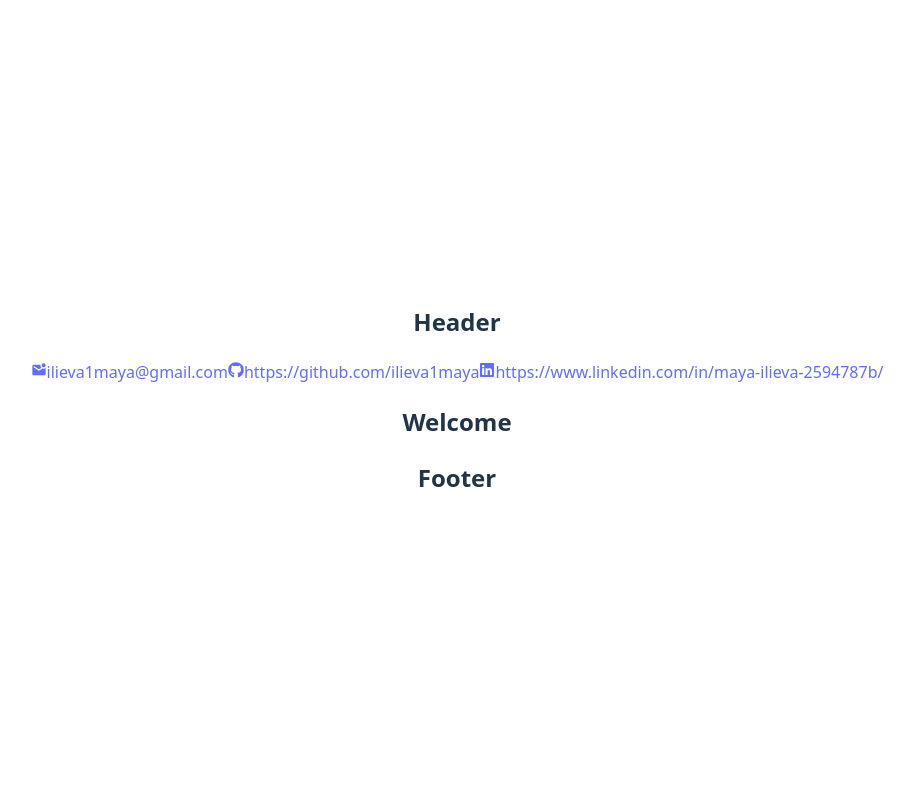
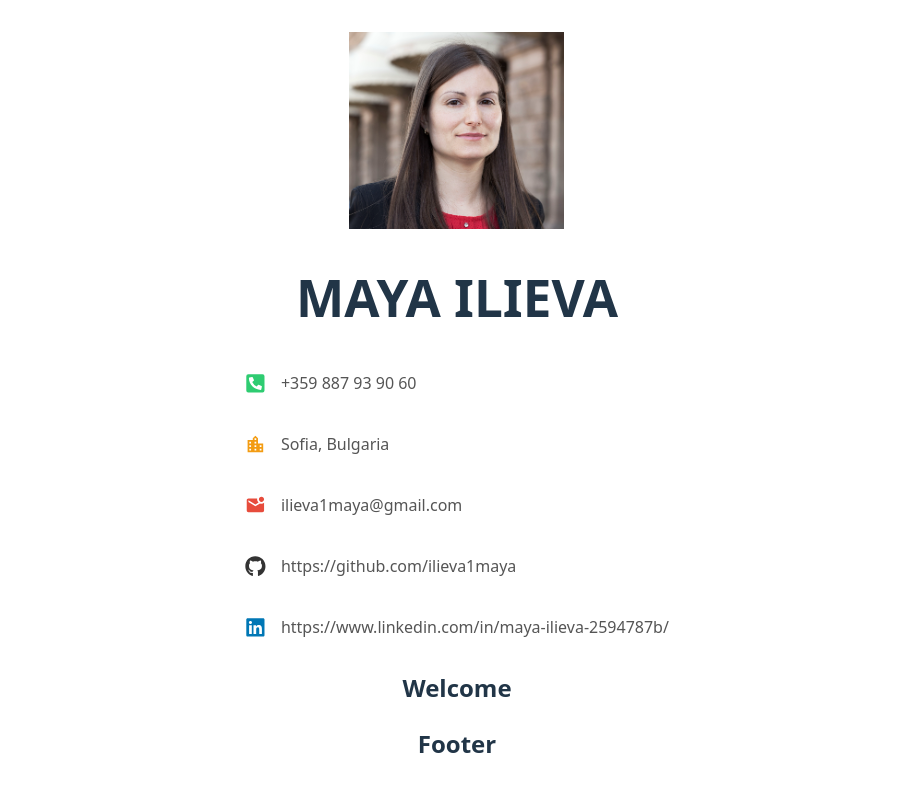
Before and after one commit to ilieva1maya/MayaIlieva_Resume, a React (Vite) app: page / in a window 1280 px wide. Shown: the top 792 px of the page, without its empty margins (183-1098 px from the left). Built offline with nearby package versions, Linux system fonts and the light colour scheme.

Commit message:
Navbar & Header

```diff
--- a/src/App.jsx
+++ b/src/App.jsx
@@ -3,7 +3,7 @@ import './App.css';
 import Header from './components/Header';
 import Welcome from './components/Welcome';
 import Footer from './components/Footer';
-import Navbar from './components/Navbar';
+import Navbar from './components/navbar/Navbar';
 
 function App() {
 
--- a/src/components/Header.jsx
+++ b/src/components/Header.jsx
@@ -1,5 +1,8 @@
 export default function Header() {
     return (
-        <h2>Header</h2>
+        <div>
+            <img src="/images/MayaIlieva_photo.png" alt="Maya Ilieva's photo" />
+            <h1>MAYA ILIEVA</h1>
+        </div>
     )
 }
--- a/src/components/Navbar.jsx
+++ /dev/null
@@ -1,23 +0,0 @@
-import { FaGithub, FaLinkedin } from "react-icons/fa";
-import { MdMarkEmailUnread } from "react-icons/md";
-
-export default function Navbar() {
-  return (
-    <nav>
-      <div className="navbar-nav">
-        <a href="mailto:ilieva1maya@gmail.com" target="_blank">
-          <MdMarkEmailUnread />
-          ilieva1maya@gmail.com
-        </a>
-        <a href="https://github.com/ilieva1maya" target="_blank">
-          <FaGithub />
-         https://github.com/ilieva1maya
-        </a>
-        <a href="https://www.linkedin.com/in/maya-ilieva-2594787b/" target="_blank">
-          <FaLinkedin />
-          https://www.linkedin.com/in/maya-ilieva-2594787b/
-        </a>
-      </div>
-    </nav>
-  );
-}
--- /dev/null
+++ b/src/components/navbar/Navbar.css
@@ -0,0 +1,80 @@
+.navbar {
+    background-color: #ffffff;
+    padding: 20px;
+    border-radius: 10px;
+    box-shadow: 0 4px 10px rgba(0, 0, 0, 0.05);
+}
+
+.contacts {
+    display: flex;
+    flex-direction: column;
+    gap: 15px; /* Spacing between contact items */
+}
+
+/* Style for each individual contact link */
+.contacts a {
+    display: flex;
+    align-items: center;
+    gap: 15px; /* Spacing between icon and text */
+    text-decoration: none;
+    color: #555;
+    font-size: 1rem;
+    font-weight: 500;
+    padding: 10px 15px;
+    border-radius: 8px;
+    transition: background-color 0.2s, color 0.2s, transform 0.1s;
+    border: 1px solid transparent;
+}
+
+.contacts a:hover {
+    background-color: #eaf4ff; /* Light blue background on hover */
+    color: #4a90e2;
+    transform: translateY(-2px);
+    border-color: #cce0ff;
+}
+
+/* Style for the icons (FaPhoneSquareAlt, MdLocationCity, etc.) */
+.contacts a svg {
+    font-size: 1.3rem; /* Slightly larger icon size */
+    flex-shrink: 0;
+    /* Custom colors for icons for better differentiation */
+}
+
+/* Phone Icon Styling */
+.contacts a:nth-child(1) svg {
+    color: #2ecc71; /* Green */
+}
+
+/* Location Icon Styling */
+.contacts a:nth-child(2) svg {
+    color: #f39c12; /* Orange/Yellow */
+}
+
+/* Email Icon Styling */
+.contacts a:nth-child(3) svg {
+    color: #e74c3c; /* Red */
+}
+
+/* GitHub Icon Styling */
+.contacts a:nth-child(4) svg {
+    color: #333; /* Dark Gray/Black */
+}
+
+/* LinkedIn Icon Styling */
+.contacts a:nth-child(5) svg {
+    color: #0077b5; /* LinkedIn Blue */
+}
+
+/* Mobile Responsiveness: Stack links nicely on small screens, which is already handled by flex-direction: column; */
+@media (max-width: 600px) {
+    .resume-container {
+        margin: 10px;
+        padding: 10px;
+    }
+    .contacts {
+        gap: 10px;
+    }
+    .contacts a {
+        font-size: 0.95rem;
+    }
+}
--- /dev/null
+++ b/src/components/navbar/Navbar.jsx
@@ -0,0 +1,35 @@
+import { FaGithub, FaLinkedin, FaPhoneSquareAlt } from "react-icons/fa";
+import { MdMarkEmailUnread, MdLocationCity } from "react-icons/md";
+import "./Navbar.css";
+
+export default function Navbar() {
+  return (
+    <nav>
+      <div className="contacts">
+        <a href="">
+          <FaPhoneSquareAlt />
+          +359 887 93 90 60
+        </a>
+        <a href="https://www.google.com/maps/place/%D0%A1%D0%BE%D1%84%D0%B8%D1%8F/@42.695314,23.1591383,11z/data=!3m1!4b1!4m6!3m5!1s0x40aa8682cb317bf5:0x400a01269bf5e60!8m2!3d42.6977082!4d23.3218675!16zL20vMGZ0ang?hl=bg&entry=ttu&g_ep=EgoyMDI1MTEwNC4xIKXMDSoASAFQAw%3D%3D" target="_blank">
+          <MdLocationCity />
+          Sofia, Bulgaria
+        </a>
+        <a href="mailto:ilieva1maya@gmail.com" target="_blank">
+          <MdMarkEmailUnread />
+          ilieva1maya@gmail.com
+        </a>
+        <a href="https://github.com/ilieva1maya" target="_blank">
+          <FaGithub />
+          https://github.com/ilieva1maya
+        </a>
+        <a
+          href="https://www.linkedin.com/in/maya-ilieva-2594787b/"
+          target="_blank"
+        >
+          <FaLinkedin />
+          https://www.linkedin.com/in/maya-ilieva-2594787b/
+        </a>
+      </div>
+    </nav>
+  );
+}
```
Also changed, not shown: public/images/MayaIlieva_photo.png (added).
